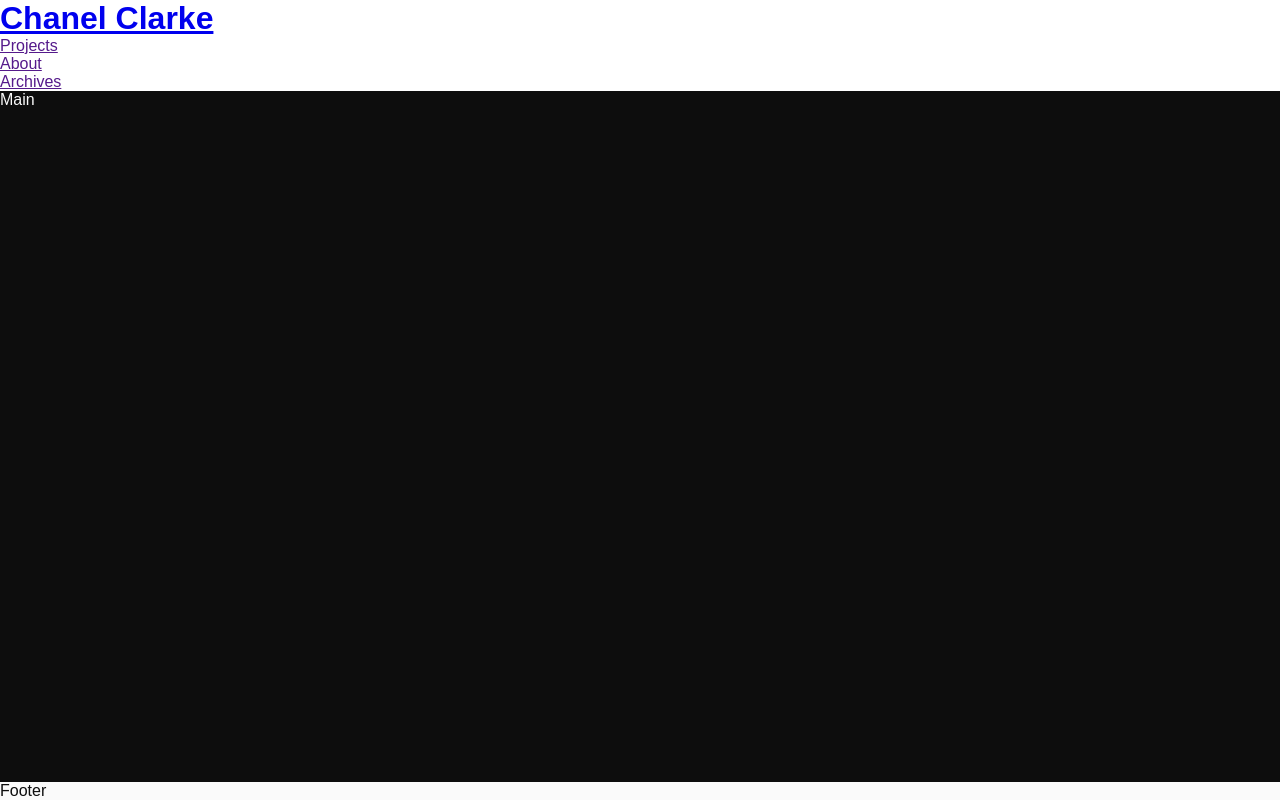
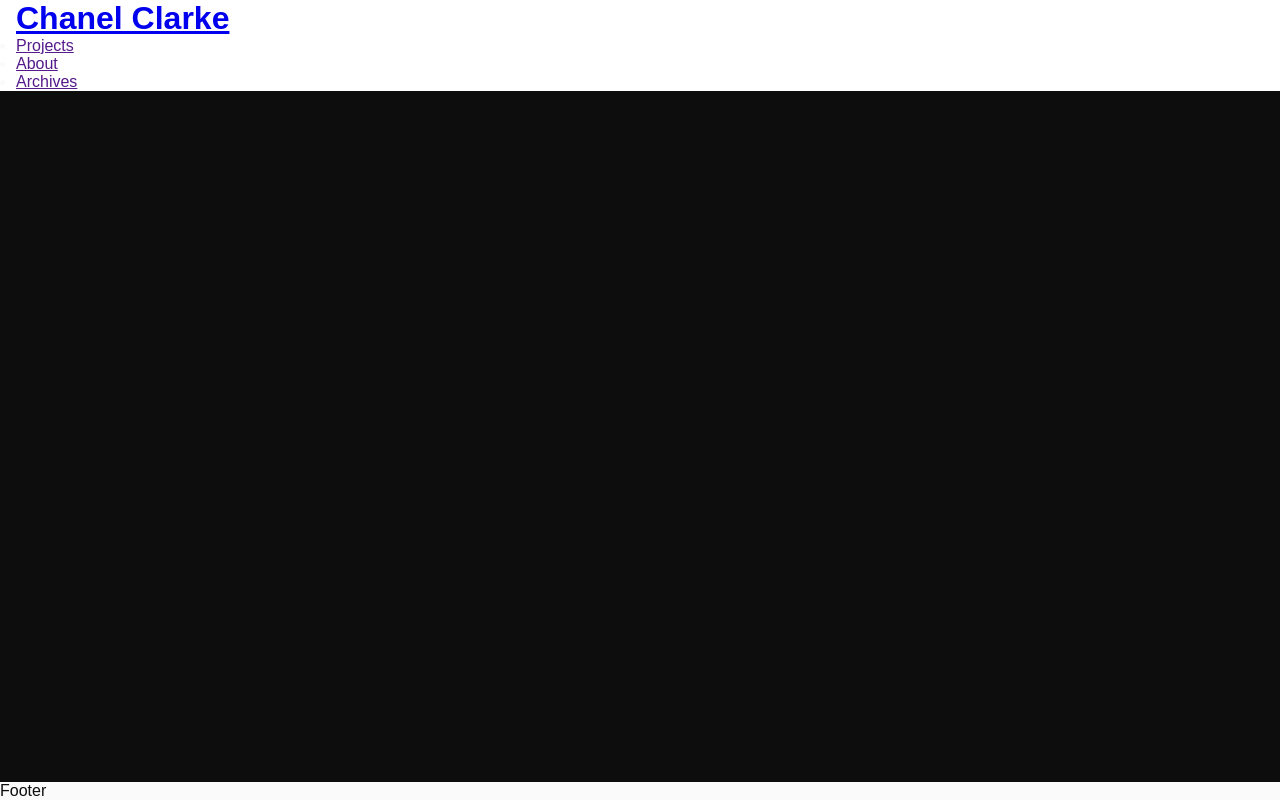
Before and after one commit to chen-codes-x/portfolio-project, a plain HTML site: page index.html in a window 1280 px wide. Drawn offline with Linux system fonts and the light colour scheme; a web font is replaced by a local one.

Commit message:
Make header fixed and change background color

```diff
--- a/assets/css/style.css
+++ b/assets/css/style.css
@@ -20,6 +20,10 @@ body {
 /*header*/
 header {
     background-color: #ffffff;
+    padding: 0 1rem;
+    position: fixed;
+    z-index: 99;
+    width: 100%;
 }
 
 h1 {
```
